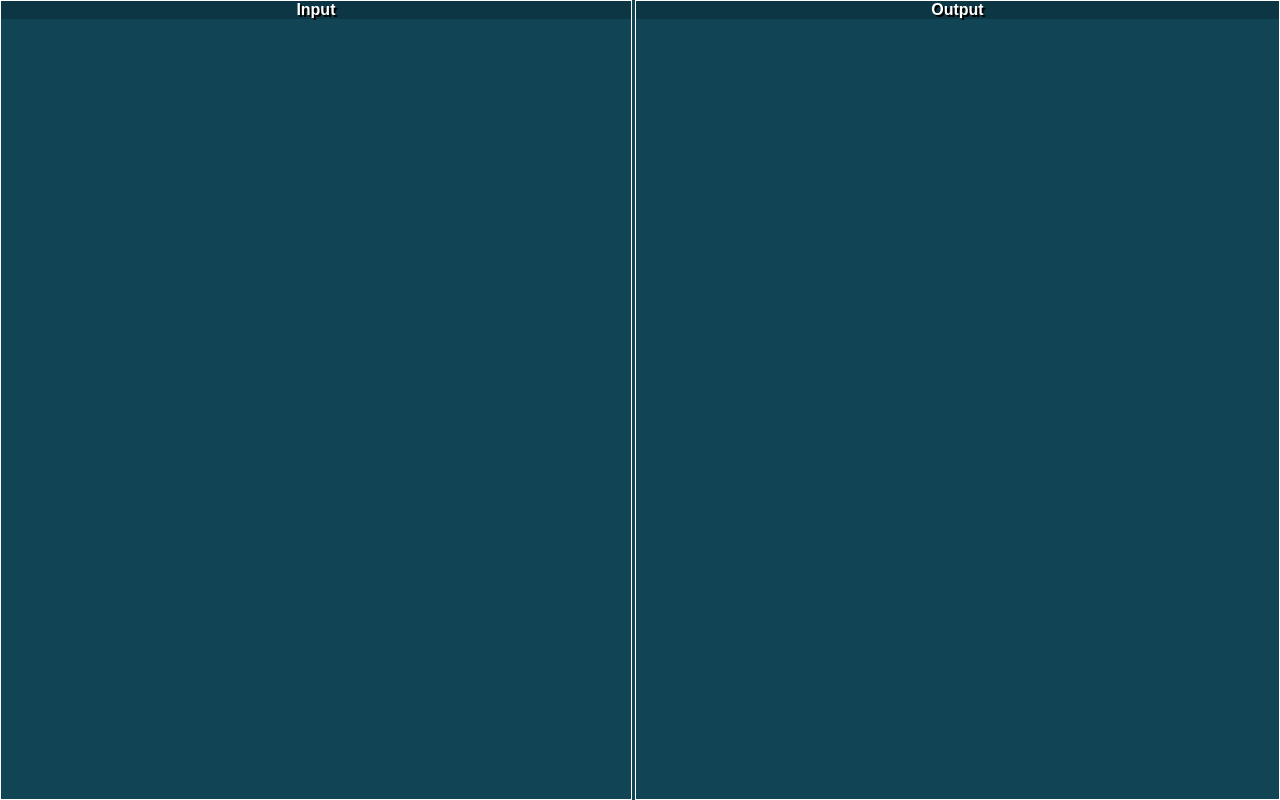
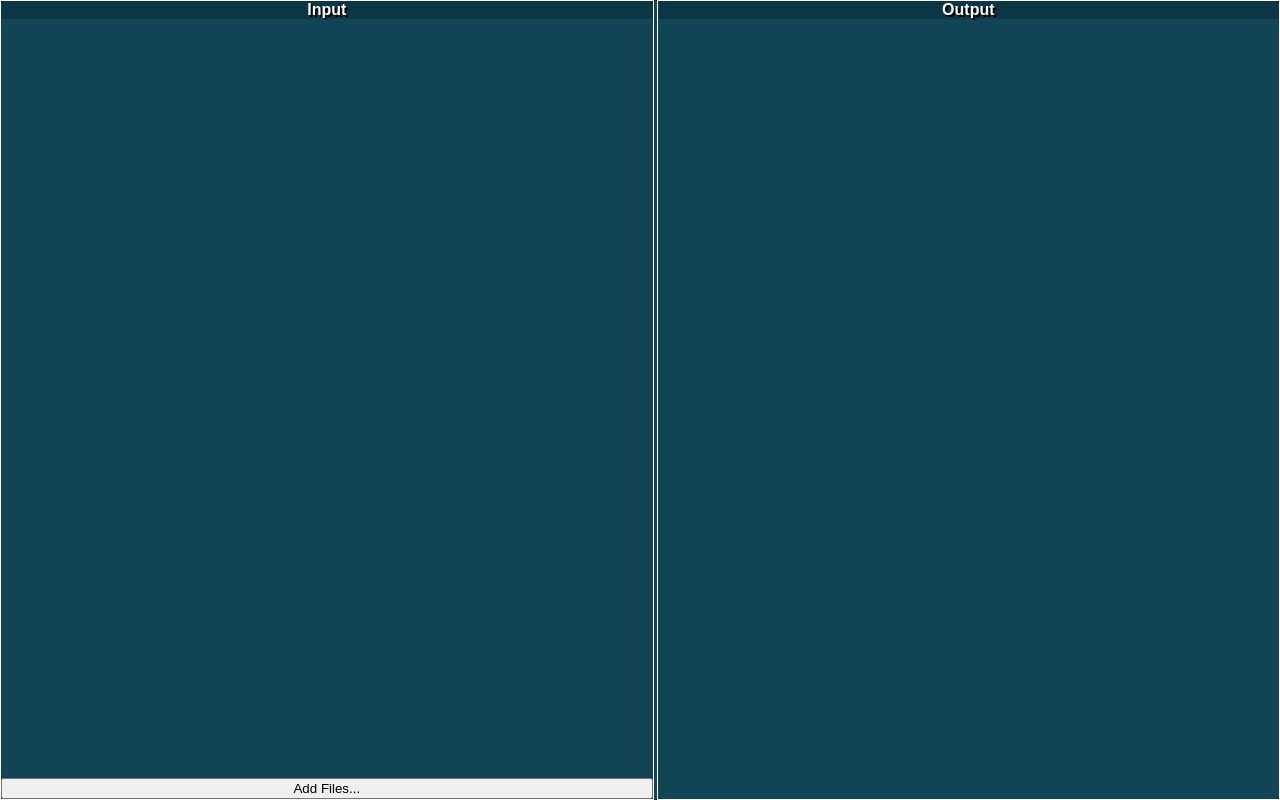
Before and after one commit to denzquix/agi-patch, a website with bundled scripts: page static/index.html in a window 1280 px wide. Built offline with nearby package versions, Linux system fonts and the light colour scheme.

Commit message:
Add some content to the input panel

```diff
--- a/static/index.html
+++ b/static/index.html
@@ -13,6 +13,11 @@
           <div class="pane-title">
             Input
           </div>
+          <div class="pane-body">
+          </div>
+          <div class="pane-actions">
+            <button>Add Files...</button>
+          </div>
         </div>
         <div class="output-pane file-pane">
           <div class="pane-title">
--- a/static/style.css
+++ b/static/style.css
@@ -34,3 +34,19 @@ body, html {
   font-weight: bold;
   text-align: center;
 }
+
+.pane-body {
+  overflow-y: scroll;
+  flex-grow: 1;
+}
+
+.pane-actions {
+  display: flex;
+  flex-flow: row;
+  flex-wrap: nowrap;
+  justify-content: stretch;
+}
+
+.pane-actions > button {
+  flex-grow: 1;
+}
```
